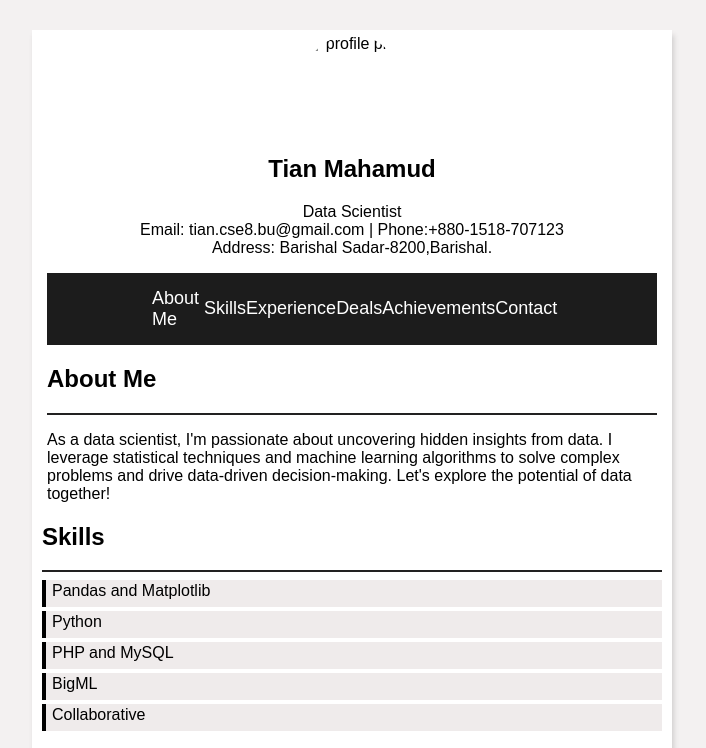
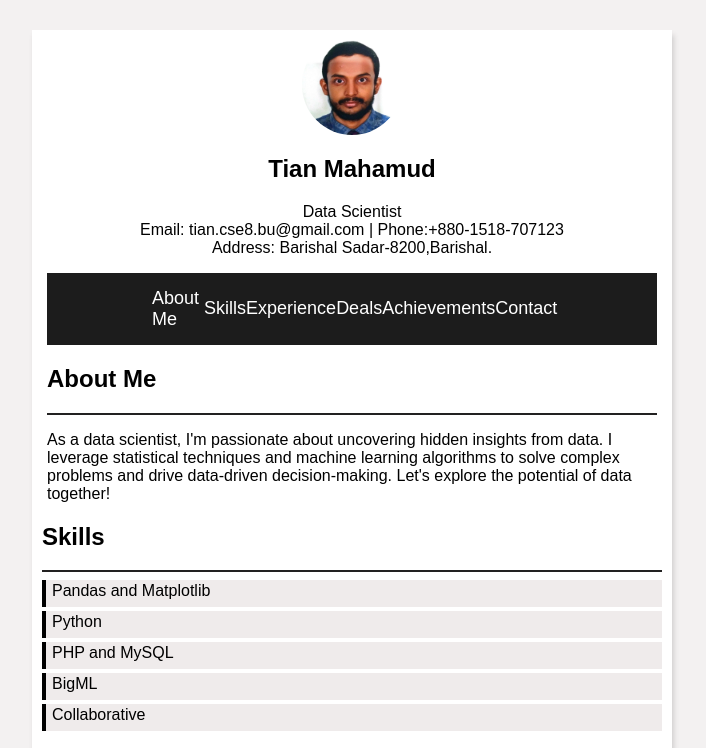
Before and after one commit to tianmahamud2002/ProfessionalCV, a plain HTML site: page index.html in a window 1280 px wide. Shown: the top 748 px of the page, without its empty margins (288-994 px from the left). Drawn offline with Linux system fonts and the light colour scheme.

Commit message:
Update index.html

```diff
--- a/index.html
+++ b/index.html
@@ -12,7 +12,7 @@
     <div class="container">
         <!-- Header section starts from here -->
         <section>
-            <div class="header"><img src="Students Photo(Tian Mahamud).jpg" alt="profile pic">
+            <div class="header"><img src="tian.jpg" alt="profile pic">
                 <h2 class="header_head">Tian Mahamud</h2>
                 <p class="header_para">
 
```
